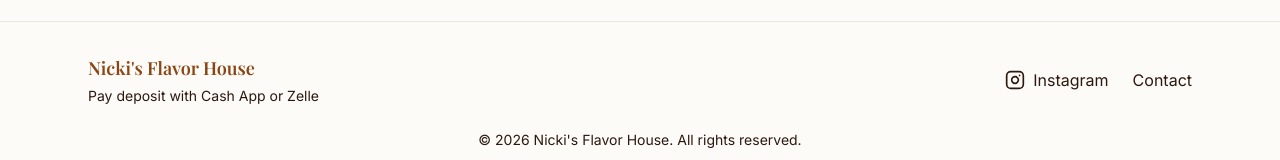
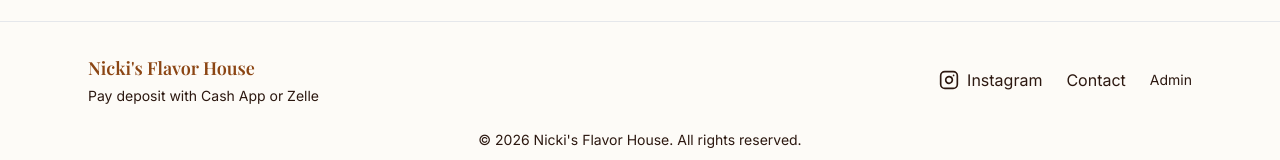
Before and after one commit to calvin1011/nickisflavorhouse, a React (Vite) app: page / in a window 1280 px wide. Shown: the part 1084-1244 px from the top of the page. Built offline with nearby package versions, Linux system fonts and the light colour scheme; no server answers; a web font is replaced by a local one.

Commit message:
admin sign in

```diff
--- a/src/components/layout/Footer.jsx
+++ b/src/components/layout/Footer.jsx
@@ -30,6 +30,12 @@ export function Footer() {
             >
               Contact
             </Link>
+            <Link
+              to="/admin/login"
+              className="text-brand-foreground/50 hover:text-brand-foreground/70 text-sm transition-colors"
+            >
+              Admin
+            </Link>
           </div>
         </div>
         <p className="mt-6 text-center text-sm text-brand-foreground/60">
--- a/src/hooks/useMenu.js
+++ b/src/hooks/useMenu.js
@@ -4,7 +4,8 @@ import { supabase } from '@/lib/supabase'
 /**
  * Expected Supabase schema:
  * - categories: id, name, sort_order (optional)
- * - menu_items: id, name, description, category_id, price (integer cents), image_url, is_catering (boolean), sort_order, available (boolean, default true).
+ * - menu_items: id, name, description, category_id, price (integer cents), image_url, is_catering (boolean), sort_order.
+ *   If column "available" (boolean, default true) exists, add it to the select below and items with available=false are hidden.
  */
 export function useMenu() {
   const [categories, setCategories] = useState([])
@@ -30,7 +31,7 @@ export function useMenu() {
             .order('sort_order', { ascending: true, nullsFirst: false }),
           supabase
             .from('menu_items')
-            .select('id, name, description, category_id, price, image_url, is_catering, sort_order, available')
+            .select('id, name, description, category_id, price, image_url, is_catering, sort_order')
             .order('sort_order', { ascending: true, nullsFirst: false }),
         ])
 
```
